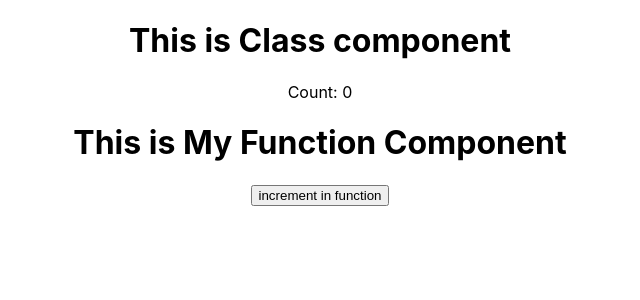
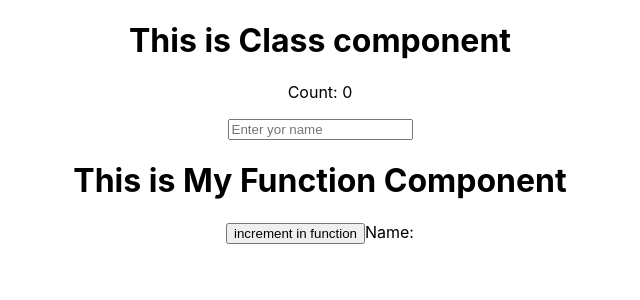
Before and after one commit to linconbhalla007/firstapp, a React (Create React App) app: page / in a window 1280 px wide. Shown: the top 300 px of the page, without its empty margins (320-960 px from the left). Built offline with nearby package versions, Linux system fonts and the light colour scheme.

Commit message:
29-12-23 class and function component

```diff
--- a/src/Classcomponent.js
+++ b/src/Classcomponent.js
@@ -10,10 +10,15 @@ class Classcomponent extends Component {
     };
   }
   incrementCount = () => {
-    console.log("inside increment");
+    console.log("increment event");
     this.setState((prvState) => {
       return { count: prvState.count + 1 };
     });
+  };
+
+  handleNameChange = (event) => {
+    console.log("Name change event");
+    this.setState({ name: event.target.value });
   };
 
   render() {
@@ -22,8 +27,17 @@ class Classcomponent extends Component {
       <div>
         <h1>This is Class component </h1>
         <p>Count: {this.state.count}</p>
+        <input
+          type="text"
+          placeholder="Enter yor name"
+          value={this.state.name}
+          onChange={this.handleNameChange}
+        ></input>
 
-        <MyFunctionComponent click={this.incrementCount}></MyFunctionComponent>
+        <MyFunctionComponent
+          click={this.incrementCount}
+          name={this.state.name}
+        ></MyFunctionComponent>
       </div>
     );
   }
--- a/src/FunctionComponent.js
+++ b/src/FunctionComponent.js
@@ -6,6 +6,7 @@ function MyFunctionComponent(props) {
       {console.log("" + props.click)}
       <h1>This is My Function Component</h1>
       <button onClick={props.click}> increment in function</button>
+      <p1>Name: {props.name}</p1>
     </div>
   );
 }
```
